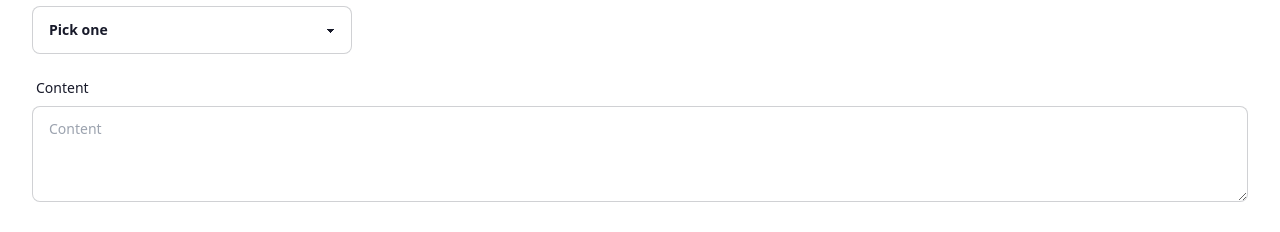
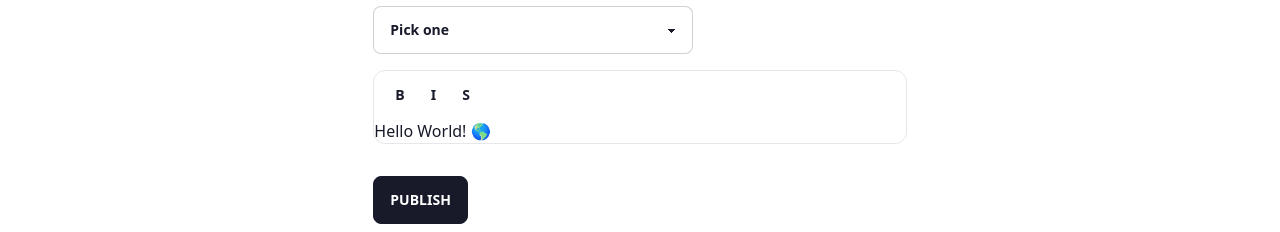
Before and after one commit to AshishBadgujar/nextblog14, a Next.js app: page /write in a window 1280 px wide. Shown: the part 446-678 px from the top of the page. Built offline with nearby package versions, Linux system fonts and the light colour scheme; no server answers; the database is empty; sample sign-in values are in the browser's storage.

Commit message:
text editor

```diff
--- a/app/write/page.tsx
+++ b/app/write/page.tsx
@@ -4,6 +4,7 @@ import React, { useEffect, useState } from 'react'
 import { useRouter } from 'next/navigation';
 import Image from 'next/image';
 import { useBlogContext } from '@/context/blog';
+import TiptapEditor from '@/components/common/editor';
 
 export default function page() {
     const router = useRouter();
@@ -53,9 +54,14 @@ export default function page() {
     }
 
 
+    const handleContentChange = (newContent: any) => {
+        console.log("contet=", newContent)
+    };
+    const [data, setData] = useState();
+
     return (
         <main>
-            <div className="container mx-auto">
+            <div className="container mx-auto px-5 pb-12 md:px-0 w-full md:w-10/12 lg:w-5/12 font-work">
                 <form onSubmit={(e) => handleSubmit(e)} encType="multipart/form-data">
                     <h1 className='text-5xl font-bold my-8'>Write</h1>
                     <label className="form-control my-4">
@@ -93,13 +99,16 @@ export default function page() {
 
                     </label>
 
-                    <label className="form-control">
+                    {/* <label className="form-control">
                         <div className="label">
                             <span className="label-text">Content</span>
                         </div>
                         <textarea required value={content} onChange={(e) => setContent(e.target.value)} className="textarea textarea-bordered h-24" placeholder="Content"></textarea>
-                    </label>
+                    </label> */}
+                    <TiptapEditor />
                     <button className="btn btn-neutral my-8" disabled={submitting}>Publish</button>
+
+
                 </form>
             </div>
         </main>
--- /dev/null
+++ b/components/common/editor/index.tsx
@@ -0,0 +1,35 @@
+"use client";
+
+import { useEditor, EditorContent } from "@tiptap/react";
+import StarterKit from "@tiptap/starter-kit";
+import { useEffect, useState } from "react";
+import styles from "./Editor.module.css";
+import { Toolbar } from "./toolbar";
+
+
+export default function TiptapEditor({ doc, provider }: any) {
+    // Set up editor with plugins
+    const editor = useEditor({
+        editorProps: {
+            attributes: {
+                // Add styles to editor element
+
+            },
+        },
+        extensions: [
+            StarterKit.configure({
+                history: false,
+            }),
+        ],
+        content: '<p>Hello World! 🌎️</p>',
+    });
+
+    return (
+        <div className="border border-base-content/10 rounded-xl font-work">
+            <div >
+                <Toolbar editor={editor} />
+            </div>
+            <EditorContent editor={editor} />
+        </div>
+    );
+}
--- /dev/null
+++ b/components/common/editor/toolbar/index.tsx
@@ -0,0 +1,44 @@
+import { Editor } from "@tiptap/react";
+import styles from "./Toolbar.module.css";
+
+type Props = {
+    editor: Editor | null;
+};
+
+export function Toolbar({ editor }: Props) {
+    if (!editor) {
+        return null;
+    }
+
+    return (
+        <div className="p-2 flex flex-wrap">
+            <button
+                className="btn btn-ghost btn-sm"
+                onClick={() => editor.chain().focus().toggleBold().run()}
+                disabled={!editor.can().chain().focus().toggleBold().run()}
+                data-active={editor.isActive("bold") ? "is-active" : undefined}
+                aria-label="bold"
+            >
+                B
+            </button>
+            <button
+                className="btn btn-ghost btn-sm"
+                onClick={() => editor.chain().focus().toggleItalic().run()}
+                disabled={!editor.can().chain().focus().toggleItalic().run()}
+                data-active={editor.isActive("italic") ? "is-active" : undefined}
+                aria-label="italic"
+            >
+                i
+            </button>
+            <button
+                className="btn btn-ghost btn-sm"
+                onClick={() => editor.chain().focus().toggleStrike().run()}
+                disabled={!editor.can().chain().focus().toggleStrike().run()}
+                data-active={editor.isActive("strike") ? "is-active" : undefined}
+                aria-label="strikethrough"
+            >
+                S
+            </button>
+        </div>
+    );
+}
--- a/components/common/footer/index.tsx
+++ b/components/common/footer/index.tsx
@@ -2,7 +2,6 @@ import { FooterDataOne, FooterDataTwo } from '@/data/footerData'
 import Link from 'next/link'
 import React from 'react'
 import NewsLetter from '@/components/common/newsletter/NewsLetter'
-import useMode from '@/utils/themeMode'
 import { Favicon } from '@/components/common/header'
 
 /**
@@ -14,8 +13,6 @@ import { Favicon } from '@/components/common/header'
  */
 
 const Footer = () => {
-   const { lightMode } = useMode()
-
    return (
       <footer className="bg-base-200 px-5 md:px-0 font-sans">
          <div className="container mx-auto">
--- a/components/common/header/MobileNav.tsx
+++ b/components/common/header/MobileNav.tsx
@@ -1,4 +1,6 @@
+"use client"
 import { headerData } from '@/data/headerData'
+import useMode from '@/utils/themeMode'
 import { getProviders, signIn, signOut, useSession } from 'next-auth/react'
 import Image from 'next/image'
 import Link from 'next/link'
@@ -18,6 +20,7 @@ interface SidebarLayoutProps {
 }
 
 const MobileNav = ({ sidebarOpen, setSidebarOpen }: SidebarLayoutProps) => {
+   const { theme, setTheme } = useMode()
    const { data: session } = useSession()
 
    const [providers, setProviders] = useState<any>(null)
@@ -75,6 +78,13 @@ const MobileNav = ({ sidebarOpen, setSidebarOpen }: SidebarLayoutProps) => {
                         {item.name}
                      </Link>
                   ))}
+                  <span className='cursor-pointer' onClick={() => {
+                     if (theme === 'light') {
+                        setTheme('dark')
+                     } else {
+                        setTheme('light')
+                     }
+                  }}>{theme == 'light' ? 'Dark Mode' : "Light Mode"}</span>
                   {session?.user ?
                      <button className="btn btn-neutral" onClick={() => signOut()}>Logout</button>
                      :
--- a/package.json
+++ b/package.json
@@ -12,6 +12,9 @@
       "cypress": "cypress open"
    },
    "dependencies": {
+      "@tiptap/pm": "^2.2.3",
+      "@tiptap/react": "^2.2.3",
+      "@tiptap/starter-kit": "^2.2.3",
       "@types/node": "18.15.0",
       "@types/react": "18.0.28",
       "@types/react-dom": "18.0.11",
@@ -26,6 +29,7 @@
       "next": "^14.1.0",
       "next-auth": "^4.24.6",
       "next-themes": "^0.2.1",
+      "novel": "^0.2.6",
       "react": "^18.2.0",
       "react-dom": "^18.2.0",
       "typescript": "4.9.5"
--- a/styles/globals.css
+++ b/styles/globals.css
@@ -4,7 +4,6 @@
 
 @layer base {
 
-   /*   all heading Work Sans */
   h1,
   h2,
   h3,
@@ -15,7 +14,7 @@
     font-weight: bold;
   }
 
-   /*   all body text Source Sans Pro */
+
   body {
     font-family: var(--font-source-serif-pro);
     font-weight: 400;
--- a/tailwind.config.js
+++ b/tailwind.config.js
@@ -12,7 +12,7 @@ module.exports = {
    },
 
    // add daisyUI plugin
-   plugins: ["@tailwindcss/typography", require("daisyui")],
+   plugins: [require('@tailwindcss/typography'), require("daisyui")],
 
    // daisyUI config (optional)
    daisyui: {
```
Also changed, not shown: components/common/header/index.tsx (+17 -13 lines), 1 other file (tests, documents, lock files or other folders). Lines whose indentation alone changed are shown as unchanged.
